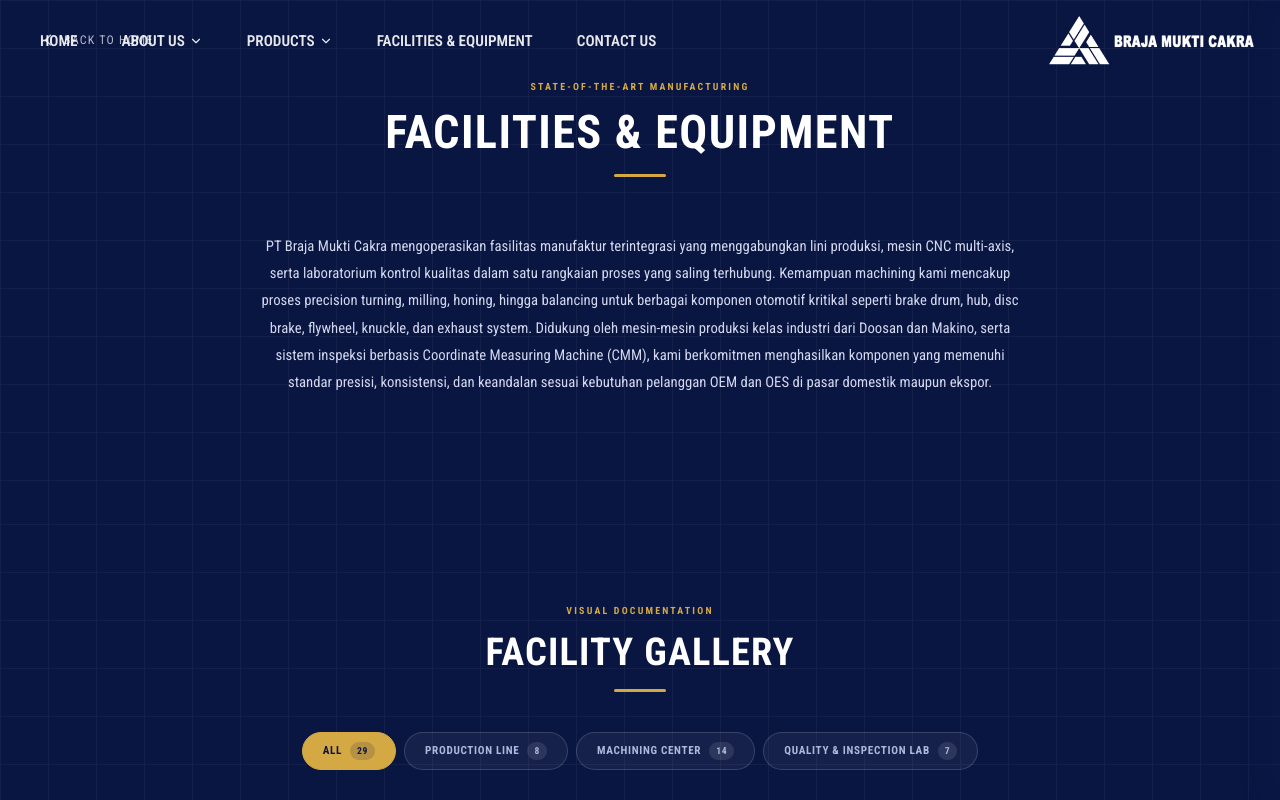
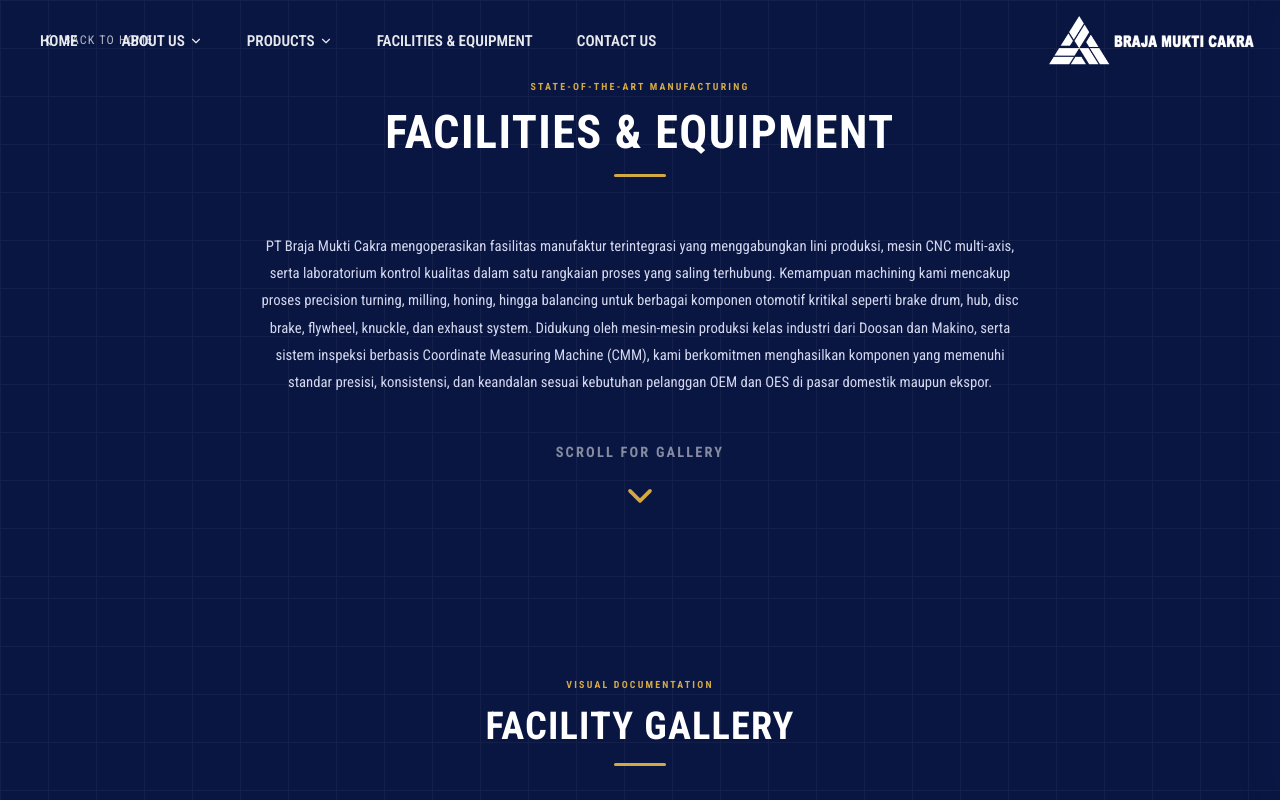
Before and after one commit to HidayahMF/BMC, a React (Vite) app in the folder frontend/: page /machiningfacilities in a window 1280 px wide. Shown: the top 800 px of the page. Built offline with nearby package versions, Linux system fonts and the light colour scheme.

Commit message:
hide employees stat, center stats grid, add scroll indicator on machining page

```diff
--- a/frontend/src/pages/MachiningPage.jsx
+++ b/frontend/src/pages/MachiningPage.jsx
@@ -320,6 +320,14 @@
               dan keandalan sesuai kebutuhan pelanggan OEM dan OES di pasar domestik maupun ekspor.
             </p>
           </div>
+          <div className="flex flex-col items-center mt-10 animate-bounce">
+            <p className="text-white/50 text-[0.9rem] font-bold tracking-[0.15em] uppercase mb-3">
+              Scroll for Gallery
+            </p>
+            <svg width="40" height="40" viewBox="0 0 24 24" fill="none" stroke="#D4A843" strokeWidth="2.2" strokeLinecap="round" strokeLinejoin="round">
+              <path d="M6 9l6 6 6-6" />
+            </svg>
+          </div>
         </div>
       </section>
 
--- a/frontend/src/sections/Home.jsx
+++ b/frontend/src/sections/Home.jsx
@@ -24,7 +24,6 @@
 
 const stats = [
   { value: "1986", label: "Est. Year", sub: "Decades of precision" },
-  { value: "608", label: "Employees", sub: "Skilled professionals" },
   { value: "5+", label: "Export Countries", sub: "Global footprint" },
   { value: "OEM / OES", label: "Market Segments", sub: "Dual market capability" },
 ];
@@ -266,7 +265,7 @@
       {/* ══ STATS — dark navy, clean numbers ══ */}
       <section className="bg-[#0D1F5C]">
         <div className="max-w-5xl mx-auto">
-          <div className="grid grid-cols-2 md:grid-cols-4 divide-x divide-white/10 font-[600] font-['Roboto Condensed',sans-serif]">
+          <div className="grid grid-cols-2 md:grid-cols-3 divide-x divide-white/10 font-[600] font-['Roboto Condensed',sans-serif]">
             {stats.map((s, i) => <StatCard key={i} {...s} index={i} />)}
           </div>
 
```
